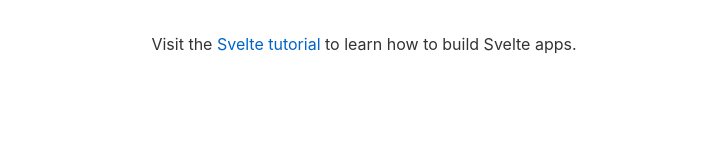
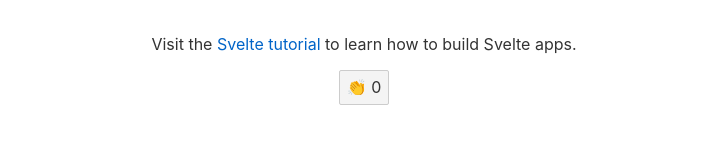
Before and after one commit to pbrdmn/svelte-demo, a Svelte app: page / in a window 1280 px wide. Shown: the part 153-300 px from the top of the page, without its empty margins (276-1003 px from the left). Built offline with nearby package versions, Linux system fonts and the light colour scheme.

Commit message:
👏 Counter

```diff
--- a/src/App.svelte
+++ b/src/App.svelte
@@ -1,10 +1,12 @@
 <script lang="ts">
+	import Counter from './Counter.svelte'
 	export let name: string;
 </script>
 
 <main>
 	<h1>Hello {name}!</h1>
 	<p>Visit the <a href="https://svelte.dev/tutorial">Svelte tutorial</a> to learn how to build Svelte apps.</p>
+	<Counter />
 </main>
 
 <style>
--- /dev/null
+++ b/src/Counter.svelte
@@ -0,0 +1,8 @@
+<script lang="ts">
+	export let count: number = 0;
+    export const increment = () => ++count;
+</script>
+
+<div>
+	<button on:click={increment}>👏 {count}</button>
+</div>
```
